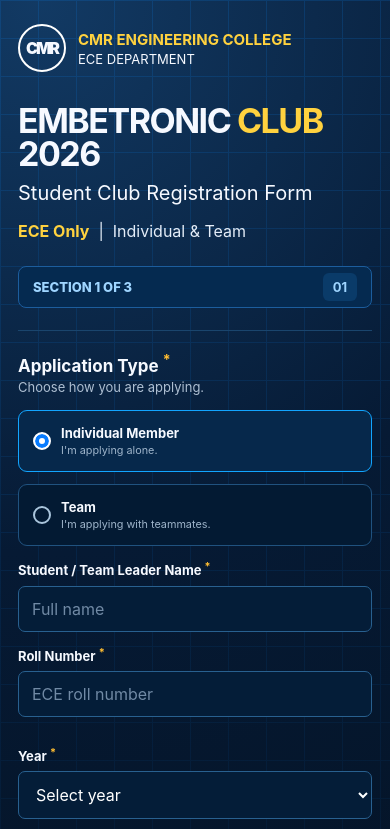
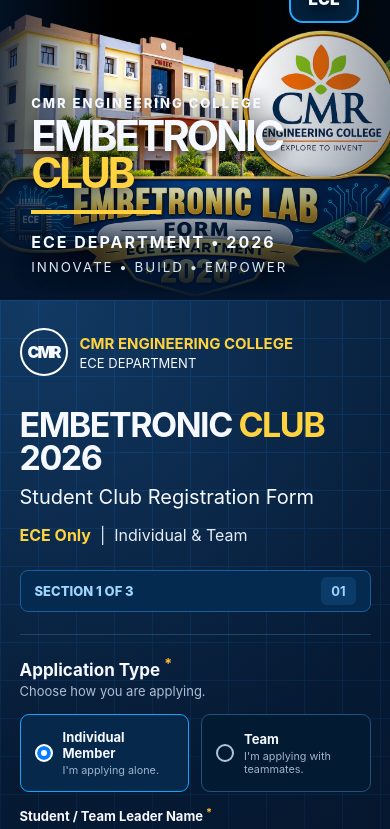
Before and after one commit to Shivjha1/Embetronic-lab, a plain HTML site: page index.html in a window 390 px wide. Shown: the top 829 px of the page. Drawn offline with Linux system fonts and the light colour scheme; a script that the page names is missing; files whose address does not match are found by name.

Commit message:
Update style.css

```diff
--- a/style.css
+++ b/style.css
@@ -12,5 +12,32 @@
 .grid2{display:grid;grid-template-columns:1fr 1fr;gap:15px}.choices{display:grid;grid-template-columns:1fr 1fr;gap:12px}.choice{margin:0;display:flex;align-items:center;gap:10px;border:1px solid #20527f;border-radius:9px;padding:14px;background:#031a33;cursor:pointer}.choice.active{border-color:#12a5ff;background:#06284b}.choice input{display:none}.radio{width:18px;height:18px;border:2px solid #aac5dc;border-radius:50%;flex:0 0 auto}.choice input:checked+.radio{border-color:#fff;box-shadow:inset 0 0 0 4px #087cff;background:#fff}.choice b,.choice small{display:block}.choice small{color:#9eb4ca;font-weight:400;margin-top:3px}
 .team-box{margin-top:18px;padding:15px;border:1px dashed #2972aa;border-radius:10px;background:#041a31}.team-head{display:flex;align-items:center;justify-content:space-between}.team-head h3{margin:0;font-size:15px}.team-head button{background:#0b4f8b;color:white;border:1px solid #287fba;border-radius:6px;padding:7px 10px}.member{display:grid;grid-template-columns:1fr 1fr;gap:10px}.hidden{display:none}
 .check{display:flex;align-items:flex-start;gap:10px;font-weight:500}.check input{width:18px;margin-top:2px}.submit{margin-top:20px;border:0;border-radius:7px;background:linear-gradient(90deg,#0669d8,#078eff);color:#fff;font-size:16px;font-weight:800;padding:14px 20px;cursor:pointer;box-shadow:0 8px 20px #007cff33}.submit span{margin-left:12px}.privacy{font-size:11px;color:#8097ad}.success{margin-top:18px;padding:16px;border-radius:10px;background:#083b2c;border:1px solid #1c9a6a}.visual-panel{min-height:100vh;position:sticky;top:0;overflow:hidden;background:#050e1a}.visual-panel img{width:100%;height:100vh;object-fit:cover;object-position:center top;display:block}.visual-shade{position:absolute;inset:0;background:linear-gradient(90deg,#03152dcc 0%,transparent 28%,transparent 65%,#03152d66 100%),linear-gradient(0deg,#03152d 0%,transparent 45%)}.visual-copy{position:absolute;left:8%;right:8%;bottom:7%;text-shadow:0 3px 18px #000}.visual-copy p{font-size:13px;font-weight:800;letter-spacing:2px;margin:0 0 7px}.visual-copy h2{font-size:clamp(42px,5vw,78px);line-height:.88;margin:0;letter-spacing:-3px}.visual-copy h2 span{color:var(--gold)}.visual-copy .line{width:130px;height:4px;background:var(--gold);margin:18px 0}.visual-copy strong,.visual-copy small{display:block;letter-spacing:2px}.visual-copy small{margin-top:7px;color:#dbe8f4}.chip{position:absolute;right:0;top:-120px;border:2px solid #28aaff;border-radius:14px;padding:12px 17px;font-weight:900;background:#06284acc}
-@media(max-width:900px){.page{grid-template-columns:1fr}.visual-panel{display:none}.form-panel{padding:24px 18px 35px}.grid2,.choices{grid-template-columns:1fr}}
+@media(max-width:900px){
+  .page{
+    grid-template-columns:1fr;
+  }
+
+  .visual-panel{
+    display:block;
+    position:relative;
+    height:300px;
+    min-height:300px;
+    order:1;
+  }
+
+  .visual-panel img{
+    width:100%;
+    height:300px;
+    object-fit:cover;
+    object-position:center;
+  }
+
+  .visual-copy{
+    bottom:25px;
+  }
+
+  .form-panel{
+    order:2;
+  }
+}
 @media(min-width:901px) and (max-width:1100px){.page{grid-template-columns:52% 48%}.form-panel{padding-left:30px;padding-right:30px}}
```
